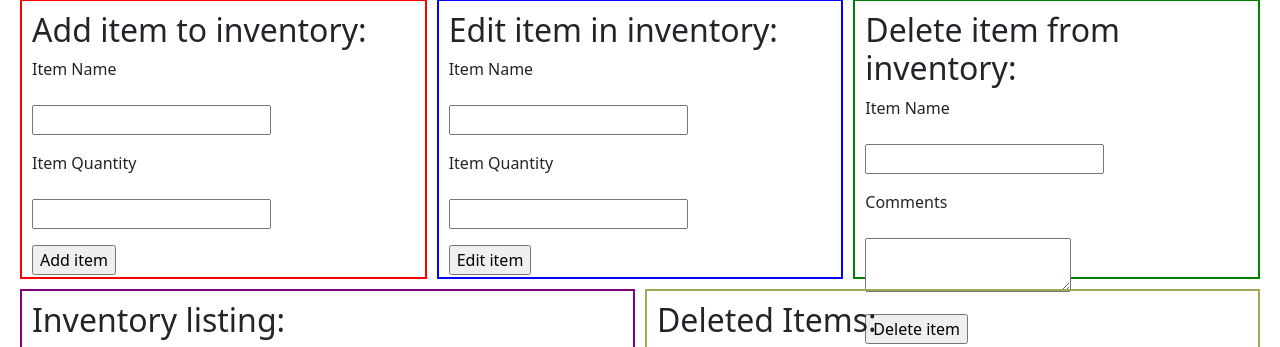
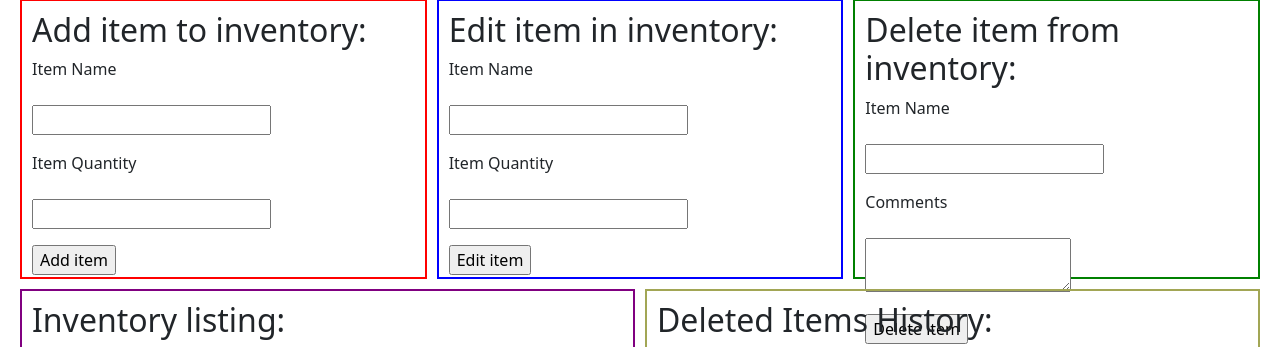
Before and after one commit to giangm/shopify-challenge-fall-2022, a Flask app: page / in a window 1280 px wide. Shown: the part 71-418 px from the top of the page. Run offline with Flask 2, Linux system fonts and the light colour scheme; data comes from the database, SQL or seed files in the repository; data that the repository does not hold is empty.

Commit message:
Update index.html

```diff
--- a/main/templates/index.html
+++ b/main/templates/index.html
@@ -116,7 +116,7 @@
             </div>
             <div class="box4">
                 <form action="/confirm_deletion" method="POST">
-                    <h2>Deleted Items:</h2>
+                    <h2>Deleted Items History:</h2>
                     <div style="overflow-y: scroll; height: 35vh;">
                         <table class="table table-striped">
                             <thead>
```
